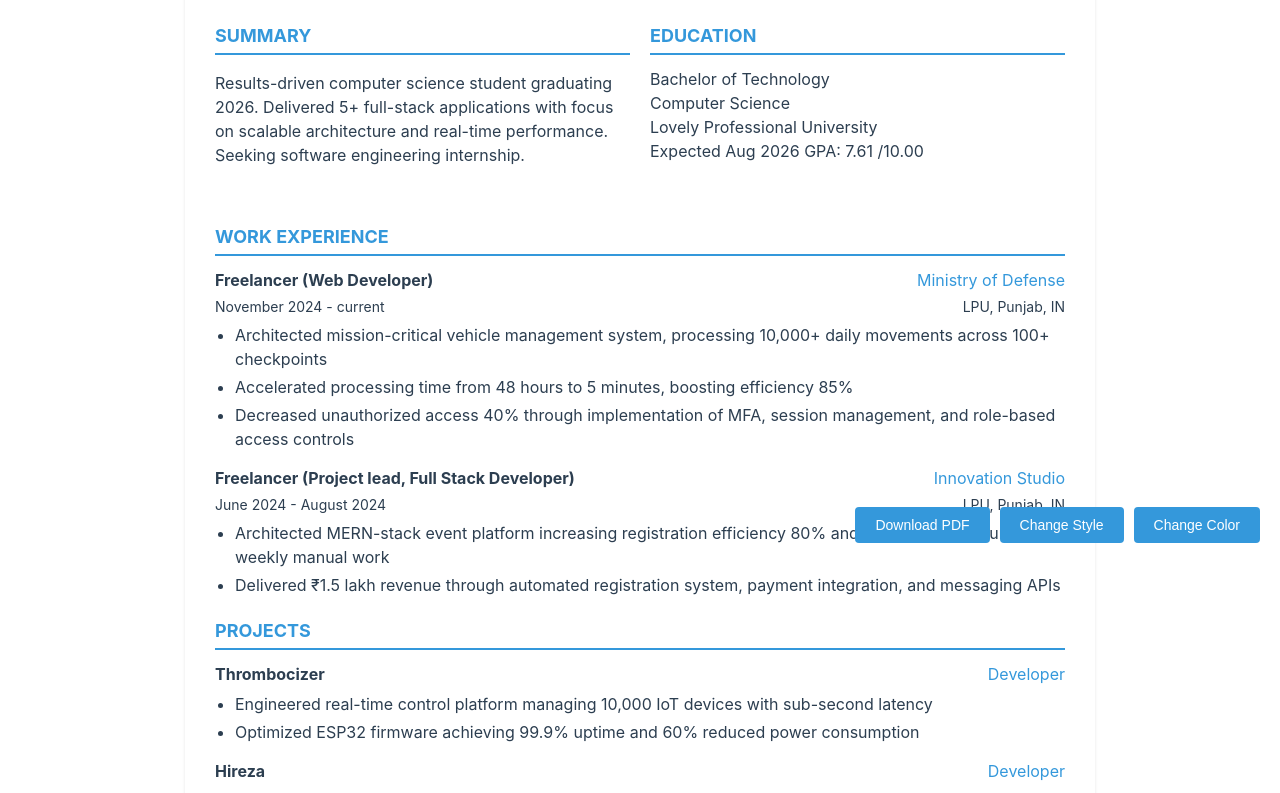
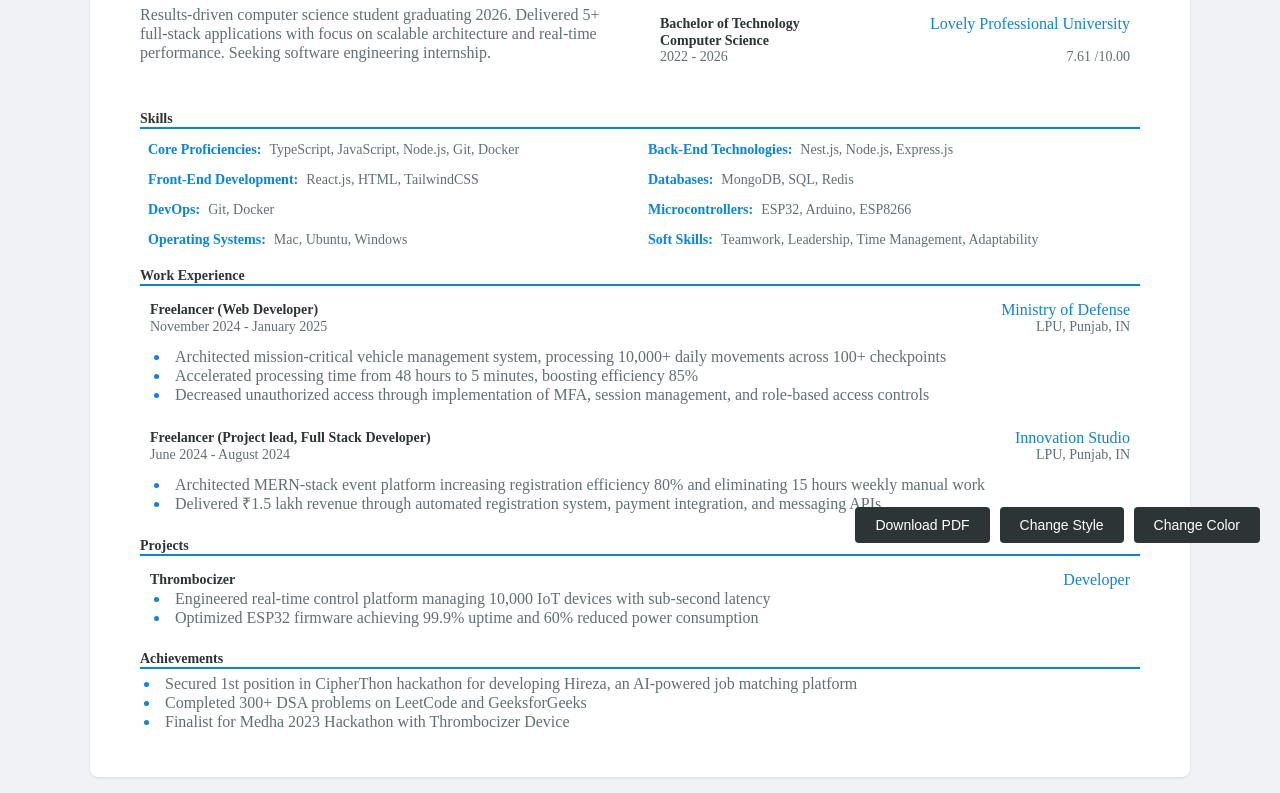
Before and after one commit to mokbhai/resumes, a plain HTML site: page index.html in a window 1280 px wide. Shown: the part 237-1030 px from the top of the page. Drawn offline with Linux system fonts and the light colour scheme.

Commit message:
style updated

```diff
--- a/data/resume.json
+++ b/data/resume.json
@@ -15,18 +15,13 @@
       },
       {
         "icon": "linkedin",
-        "value": "mokshit-jain",
+        "value": "linkedin.com/in/mokshit-jain/",
         "url": "https://www.linkedin.com/in/mokshit-jain/"
       },
       {
         "icon": "github",
         "value": "github.com/mokbhai",
         "url": "https://github.com/mokbhai"
-      },
-      {
-        "icon": "map",
-        "value": "Lovely Professional University, Phagwara, Punjab 144411",
-        "url": "https://maps.google.com/?q=Lovely+Professional+University+Phagwara+Punjab"
       },
       {
         "icon": "website",
@@ -40,19 +35,19 @@
     "degree": "Bachelor of Technology",
     "major": "Computer Science",
     "school": "Lovely Professional University",
-    "graduationDate": "Expected Aug 2026",
+    "graduationDate": "2022 - 2026",
     "gpa": "7.61 /10.00"
   },
   "experience": [
     {
       "title": "Freelancer (Web Developer)",
       "company": "Ministry of Defense",
-      "date": "November 2024 - current",
+      "date": "November 2024 - January 2025",
       "location": "LPU, Punjab, IN",
       "achievements": [
         "Architected mission-critical vehicle management system, processing 10,000+ daily movements across 100+ checkpoints",
         "Accelerated processing time from 48 hours to 5 minutes, boosting efficiency 85%",
-        "Decreased unauthorized access 40% through implementation of MFA, session management, and role-based access controls"
+        "Decreased unauthorized access through implementation of MFA, session management, and role-based access controls"
       ]
     },
     {
@@ -74,22 +69,6 @@
         "Engineered real-time control platform managing 10,000 IoT devices with sub-second latency",
         "Optimized ESP32 firmware achieving 99.9% uptime and 60% reduced power consumption"
       ]
-    },
-    {
-      "title": "Hireza",
-      "role": "Developer",
-      "achievements": [
-        "Launched job-matching platform reducing hiring time 20% and increasing application rates 10% for 1,000+ users",
-        "Secured first place at CipherThon hackathon through AI-powered candidate matching"
-      ]
-    },
-    {
-      "title": "SwiftAid",
-      "role": "Developer",
-      "achievements": [
-        "Developed emergency response platform decreasing patient wait times 25% through real-time location tracking",
-        "Integrated AI-powered triage system prioritizing critical cases with 95% accuracy"
-      ]
     }
   ],
   "achievements": [
@@ -100,19 +79,15 @@
   "skills": [
     {
       "category": "Core Proficiencies",
-      "items": "TypeScript, JavaScript, C++, Node.js, Git"
-    },
-    {
-      "category": "Programming Languages",
-      "items": "C#, TypeScript, JavaScript, C++, Python"
+      "items": "TypeScript, JavaScript, Node.js, Git, Docker"
     },
     {
       "category": "Back-End Technologies",
-      "items": "Nest.js, Node.js, Express.js, ASP.NET"
+      "items": "Nest.js, Node.js, Express.js"
     },
     {
       "category": "Front-End Development",
-      "items": "NextJS, Astro.js, React.js, HTML, CSS, Bootstrap"
+      "items": "React.js, HTML, TailwindCSS"
     },
     {
       "category": "Databases",
@@ -128,11 +103,11 @@
     },
     {
       "category": "Operating Systems",
-      "items": "Mac, Ubuntu, Fedora, Windows"
+      "items": "Mac, Ubuntu, Windows"
     },
     {
       "category": "Soft Skills",
-      "items": "Teamwork, Leadership, Time Management, Adaptability, Critical Thinking, Organizational Skills"
+      "items": "Teamwork, Leadership, Time Management, Adaptability"
     }
   ]
 }
--- a/index.html
+++ b/index.html
@@ -75,7 +75,7 @@
     <link rel="dns-prefetch" href="https://fonts.googleapis.com" />
 
     <!-- Existing styles -->
-    <link id="theme-style" rel="stylesheet" href="styles/styles.css" />
+    <link id="theme-style" rel="stylesheet" href="styles/styles2.css" />
     <style>
       /* Copyright notice (web only) */
       .copyright {
@@ -243,17 +243,37 @@
 
               <section class="half-section">
                 <h3 class="section-title">Education</h3>
-                <div class="education-item">
-                  <div class="degree">${data.education.degree}</div>
-                  <div class="major">${data.education.major}</div>
-                  <div class="school">${data.education.school}</div>
-                  <div class="education-details">
-                    <span>${data.education.graduationDate}</span>
-                    <span>GPA: ${data.education.gpa}</span>
+                  <div class="work-item">
+                    <div class="job-header">
+                      <h4 class="job-title">${data.education.degree}</h4>
+                      <div class="company-project">${
+                        data.education.school
+                      }</div>
+                    </div>
+                    <h4 class="job-title">${data.education.major}</h4>
+                    <div class="date-location">
+                      <span>${data.education.graduationDate}</span>
+                      <span>${data.education.gpa}</span>
+                    </div>
                   </div>
-                </div>
               </section>
             </div>
+
+            <section>
+              <h3 class="section-title">Skills</h3>
+              <div class="skills-container">
+                ${data.skills
+                  .map(
+                    (skill) => `
+                  <div class="skill-group">
+                    <span class="skill-title">${skill.category}:</span>
+                    <span class="skill-text">${skill.items}</span>
+                  </div>
+                `
+                  )
+                  .join("")}
+              </div>
+            </section>
 
             <section>
               <h3 class="section-title">Work Experience</h3>
@@ -323,22 +343,6 @@
                 </ul>
               </div>
             </section>
-
-            <section>
-              <h3 class="section-title">Skills</h3>
-              <div class="skills-container">
-                ${data.skills
-                  .map(
-                    (skill) => `
-                  <div class="skill-group">
-                    <span class="skill-title">${skill.category}:</span>
-                    <span class="skill-text">${skill.items}</span>
-                  </div>
-                `
-                  )
-                  .join("")}
-              </div>
-            </section>
           `;
         } catch (error) {
           console.error("Error loading resume data:", error);
@@ -365,7 +369,7 @@
 
             body {
               margin: 0;
-              padding: 0;
+              padding: 10px;
               background-color: white;
             }
 
--- a/styles/styles2.css
+++ b/styles/styles2.css
@@ -28,13 +28,13 @@
 /* Header styles */
 header {
   text-align: center;
-  margin-bottom: 35px;
-  padding-bottom: 25px;
+  margin-bottom: 1px;
+  padding-bottom: 1px;
   border-bottom: 2px solid var(--border-color);
 }
 
 .name {
-  font-size: 36px;
+  font-size: 18px;
   font-weight: 700;
   color: var(--theme-color);
   margin-bottom: 8px;
@@ -42,7 +42,7 @@
 }
 
 .title {
-  font-size: 18px;
+  font-size: 14px;
   color: var(--accent-color);
   font-weight: 500;
   margin-bottom: 20px;
@@ -54,8 +54,8 @@
   display: flex;
   flex-wrap: wrap;
   justify-content: center;
-  gap: 24px;
-  margin: 15px 0;
+  gap: 12px;
+  margin: 4px 0;
 }
 
 .contact-item {
@@ -84,15 +84,15 @@
 
 /* Section styles */
 section {
-  margin-bottom: 30px;
+  margin-bottom: 5px;
 }
 
 .section-title {
-  font-size: 20px;
+  font-size: 14px;
   font-weight: 600;
   color: var(--theme-color);
-  margin-bottom: 20px;
-  padding-bottom: 8px;
+  margin-bottom: 5px;
+  /* padding-bottom: 2px; */
   border-bottom: 2px solid var(--accent-color);
   position: relative;
 }
@@ -100,19 +100,19 @@
 /* Two column layout */
 .two-column-grid {
   display: grid;
-  grid-template-columns: 3fr 2fr;
-  gap: 40px;
-  margin-bottom: 30px;
+  grid-template-columns: 1fr 1fr;
+  gap: 20px;
+  /* margin-bottom: 30px; */
 }
 
 /* Work & Projects */
 .work-item,
 .project-item {
-  margin-bottom: 25px;
-  padding: 20px;
+  margin-bottom: 5px;
+  padding: 10px;
   border-radius: 8px;
-  background: var(--bg-color);
-  border: 1px solid var(--border-color);
+  /* background: var(--bg-color); */
+  /* border: 1px solid var(--border-color); */
 }
 
 .job-header,
@@ -120,12 +120,12 @@
   display: flex;
   justify-content: space-between;
   align-items: center;
-  margin-bottom: 10px;
+  /* margin-bottom: 10px; */
 }
 
 .job-title,
 .project-title {
-  font-size: 17px;
+  font-size: 14px;
   font-weight: 600;
   color: var(--theme-color);
   margin: 0;
@@ -148,21 +148,21 @@
 /* Skills */
 .skills-container {
   display: grid;
-  grid-template-columns: repeat(auto-fill, minmax(250px, 1fr));
-  gap: 15px;
+  grid-template-columns: repeat(auto-fill, minmax(350px, 1fr));
+  /* gap: 5px; */
 }
 
 .skill-group {
-  background: var(--bg-color);
-  padding: 12px 16px;
+  /* background: var(--bg-color); */
+  padding: 6px 8px;
   border-radius: 6px;
-  border: 1px solid var(--border-color);
+  /* border: 1px solid var(--border-color); */
 }
 
 .skill-title {
   color: var(--accent-color);
   font-weight: 600;
-  margin-right: 8px;
+  margin-right: 4px;
   font-size: 14px;
 }
 
@@ -179,8 +179,8 @@
 
 .bullet-points li {
   color: var(--text-secondary);
-  margin-bottom: 8px;
-  line-height: 1.5;
+  /* margin-bottom: 2px; */
+  line-height: 1.2;
   padding-left: 5px;
 }
 
@@ -188,42 +188,10 @@
   color: var(--accent-color);
 }
 
-/* Education */
-.education-item {
-  background: var(--bg-color);
-  padding: 20px;
-  border-radius: 8px;
-  border: 1px solid var(--border-color);
-}
-
-.degree {
-  font-weight: 600;
-  color: var(--theme-color);
-  margin-bottom: 5px;
-}
-
-.major {
-  color: var(--accent-color);
-  font-weight: 500;
-  margin-bottom: 5px;
-}
-
-.school {
-  color: var(--text-secondary);
-  margin-bottom: 8px;
-}
-
-.education-details {
-  display: flex;
-  justify-content: space-between;
-  font-size: 14px;
-  color: var(--text-secondary);
-}
-
 /* Summary */
 .objective-text {
   color: var(--text-secondary);
-  line-height: 1.6;
+  line-height: 1.2;
   margin: 0;
 }
 
```
